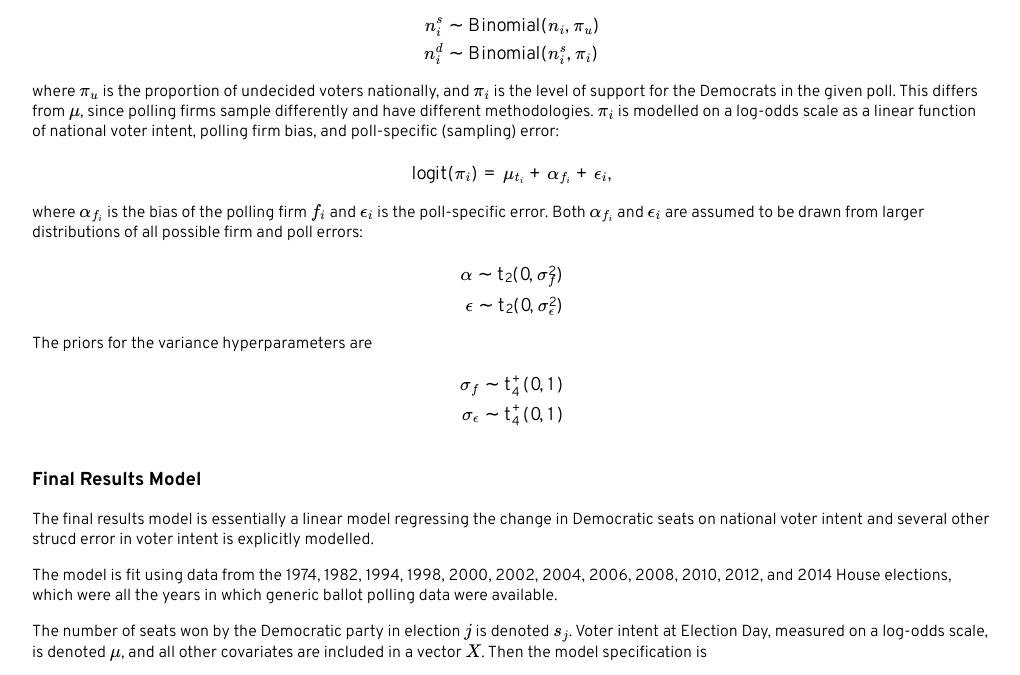
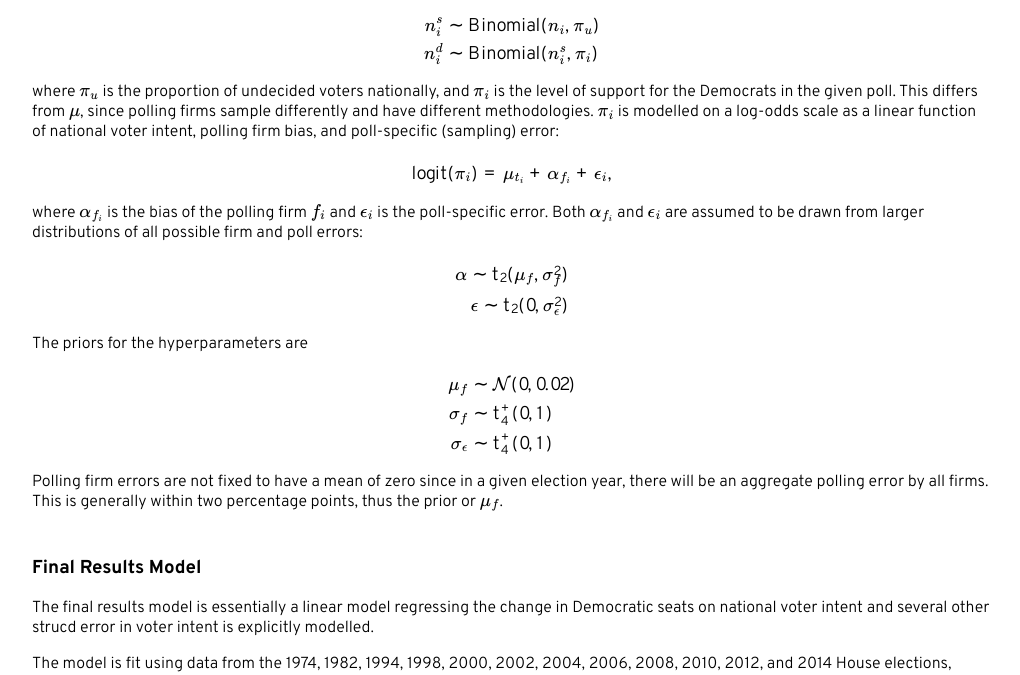
Before and after one commit to CoryMcCartan/us-house, a plain HTML site: page docs/index.html in a window 1280 px wide. Shown: the part 3948-4623 px from the top of the page, without its empty margins (128-1148 px from the left). Drawn offline with nearby package versions, Linux system fonts and the light colour scheme; some packages are replaced by stand-ins of ours.

Commit message:
update model slightly

```diff
--- a/docs/index.html
+++ b/docs/index.html
@@ -214,14 +214,19 @@
             $\epsilon_i$ are assumed to be drawn from larger distributions of
             all possible firm and poll errors:
             $$ \begin{align}
-                \alpha \sim \mathrm{t}_2(0, \sigma^2_f) \\
+                \alpha \sim \mathrm{t}_2(\mu_f, \sigma^2_f) \\
                 \epsilon \sim \mathrm{t}_2(0, \sigma^2_\epsilon)
             \end{align}$$
-            The priors for the variance hyperparameters are
+            The priors for the hyperparameters are
             $$ \begin{align}
+                \mu_f &\sim \mathcal{N}(0, 0.02) \\
                 \sigma_f &\sim \mathrm{t}^+_4(0, 1) \\
                 \sigma_\epsilon &\sim \mathrm{t}^+_4(0, 1)
             \end{align}$$
+            Polling firm errors are not fixed to have a mean of zero since in a
+            given election year, there will be an aggregate polling error by
+            all firms.  This is generally within two percentage points, thus the
+            prior or $\mu_f$.
             </p>
 
             $$ \begin{align}
```
Also changed, not shown: site/index.html (+7 -2 lines), 2 other files.
